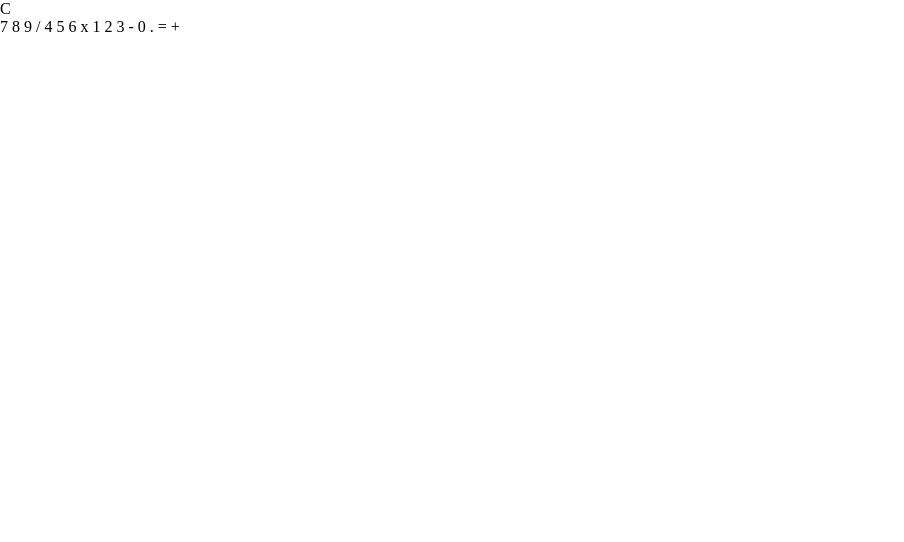
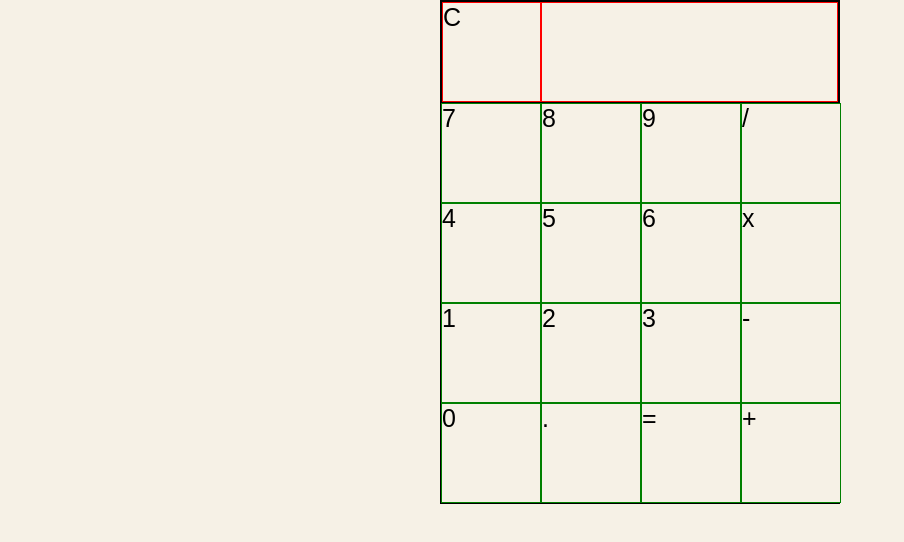
Before and after one commit to sjroma/week-three-project, a plain HTML site: page index.html in a window 1280 px wide. Shown: the whole page, without its empty margins (0-904 px from the left). Drawn offline with Linux system fonts and the light colour scheme.

Commit message:
changed div containers in html, basic styling for the calculator

```diff
--- a/index.html
+++ b/index.html
@@ -3,39 +3,42 @@
   <head>
     <title>Simple Calculator</title>
     <link rel="stylesheet" type="text/css" href="main.css">
-    <style>
-    </style>
   </head>
-
   <body>
-    <div id="calculator">
-	<!-- Screen and clear key -->
-	<div class="top">
-		<span class="clear">C</span>
+    <div id="calculator_container">
+    <!-- Clear key and Display -->
+      <div class="top_row">
+        <div class="clear">C</div>
         <div class="screen"></div>
       </div>
-
+      <!-- operators and other keys -->
       <div class="keys">
-		<!-- operators and other keys -->
+        <div class="second_row">
           <span>7</span>
           <span>8</span>
           <span>9</span>
           <span class="operator">/</span>
+        </div>
+        <div class="third_row">
           <span>4</span>
           <span>5</span>
           <span>6</span>
           <span class="operator">x</span>
+        </div>
+        <div class="fourth_row">
           <span>1</span>
           <span>2</span>
           <span>3</span>
           <span class="operator">-</span>
+        </div>
+        <div class="fifth_row">
         <span>0</span>
         <span>.</span>
         <span class="eval">=</span>
         <span class="operator">+</span>
         </div>
       </div>
-
+    </div>
   <script type="text/javascript" src="main.js"></script>
   </body>
 </html>
--- a/main.css
+++ b/main.css
@@ -1,4 +1,66 @@
 * {
-	margin: 0;
-	padding: 0;
-	box-sizing: border-box;
+  background-color: #F6F1E6;
+  border: 0;
+  box-sizing: border-box;
+  margin: auto;
+  outline: 0;
+  padding: 0;
+}
+
+#calculator_container {
+  background: #61B34F;
+  border: 1px solid black;
+  display: flex;
+  flex-wrap: wrap;
+  font: 25px 'Ariel', sans-serif;
+  height: auto;
+  width: 400px;
+}
+
+.top_row {
+  border: 1px solid black;
+  display: flex;
+  width: 100%;
+}
+
+.clear {
+  border: 1px solid red;
+  height: 100px;
+  width: 25%;
+}
+
+.screen {
+  border: 1px solid red;
+  height: 100px;
+  width: 75%;
+}
+
+span {
+  border: 1px solid green;
+  height: 100px;
+  width: 100px;
+}
+
+.second_row {
+  display: flex;
+}
+
+.third_row {
+  display: flex;
+}
+
+.fourth_row {
+  display: flex;
+}
+
+.fifth_row {
+  display: flex;
+}
+
+.eval {
+
+}
+
+.operator {
+
+}
```
Lines whose indentation alone changed are shown as unchanged.
